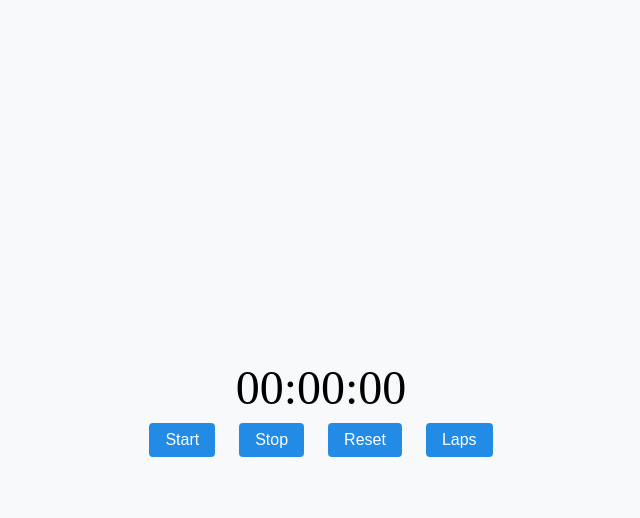
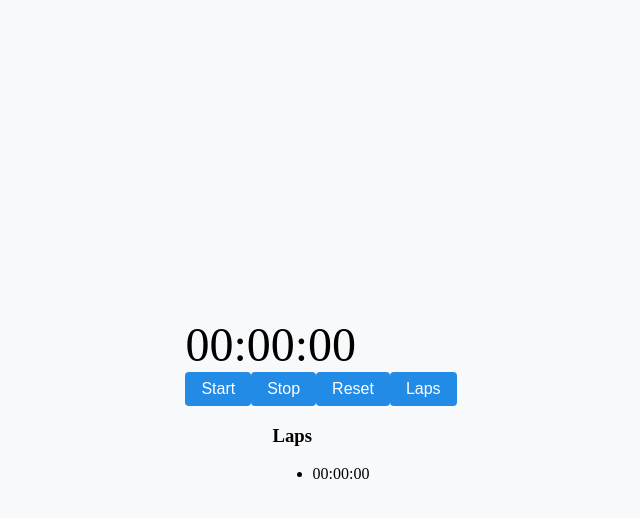
Before and after one commit to Shopify/eng-intern-assessment-react, a React app: page / in a window 1280 px wide. Both pictures are taken after a click on the button "Laps". Shown: the top 518 px of the page, without its empty margins (319-959 px from the left). Built offline with nearby package versions, Linux system fonts and the light colour scheme.

Commit message:
Added state and logic for stopwatch functionality including start, stop, reset, and lap features. Display laps with corresponding time.

```diff
--- a/src/StopWatch.tsx
+++ b/src/StopWatch.tsx
@@ -20,31 +20,67 @@ const formatTime = (time: number) => {
 
 export default function StopWatch() {
   const [elapsedTime, setElapsedTime] = useState<number>(0);
+  const [intervalId, setIntervalId] = useState<NodeJS.Timeout | null>(null);
+  const [laps, setLaps] = useState<{ id: number; time: number }[]>([]);
+  const [lapIdCounter, setLapIdCounter] = useState<number>(0);
 
+  // Start the timer if it's not running and set up an interval to increment elapsed time.
   const handleStart = () => {
-    // Implement the start logic here
+    if (!intervalId) {
+      const id = setInterval(() => {
+        setElapsedTime((prevTime) => prevTime + 1);
+      }, 1000);
+      setIntervalId(id);
+    }
   };
 
+  // Stop the running timer by clearing the interval and updating state.
   const handleStop = () => {
-    // Implement the stop logic here
+    if (intervalId) {
+      clearInterval(intervalId);
+      setIntervalId(null);
+    }
   };
 
+  // Reset the elapsed time to 0 and stop the running timer if any.
   const handleReset = () => {
-    // Implement the reset logic here
+    setElapsedTime(0);
+    setLaps([]);
+    if (intervalId) {
+      clearInterval(intervalId);
+      setIntervalId(null);
+    }
   };
-
+  // Add a new lap with current elapsed time to the laps array and update the lap ID counter.
   const handleLaps = () => {
-    // Implement the reset logic here
+    setLaps((prevLaps) => [
+      ...prevLaps,
+      { id: lapIdCounter, time: elapsedTime },
+    ]);
+    setLapIdCounter((prevCounter) => prevCounter + 1);
   };
 
   return (
     <section className="stopwatch-container">
-      {<div className="stopwatch-time">{formatTime(elapsedTime)}</div>}
-      <div className="stopwatch-button-container">
-        <StopWatchButton label="Start" onClick={handleStart} />
-        <StopWatchButton label="Stop" onClick={handleStop} />
-        <StopWatchButton label="Reset" onClick={handleReset} />
-        <StopWatchButton label="Laps" onClick={handleLaps} />
+      <div className="stopwatch-display">
+        {<div className="stopwatch-time">{formatTime(elapsedTime)}</div>}
+        <div className="stopwatch-buttons">
+          <StopWatchButton label="Start" onClick={handleStart} />
+          <StopWatchButton label="Stop" onClick={handleStop} />
+          <StopWatchButton label="Reset" onClick={handleReset} />
+          <StopWatchButton label="Laps" onClick={handleLaps} />
+        </div>
+      </div>
+
+      <div className="laps-container">
+        <h3 className="laps-title">Laps</h3>
+        <ul className="laps-list">
+          {laps.map((lap) => (
+            <li className="laps-item" key={lap.id}>
+              {formatTime(lap.time)}
+            </li>
+          ))}
+        </ul>
       </div>
     </section>
   );
```
